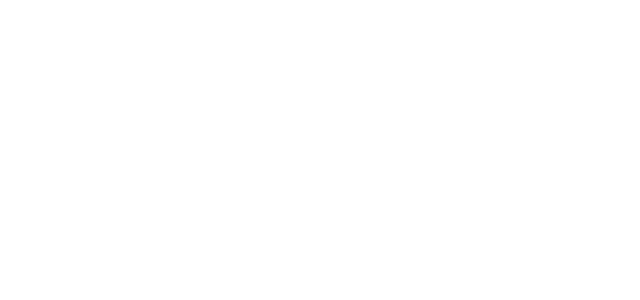
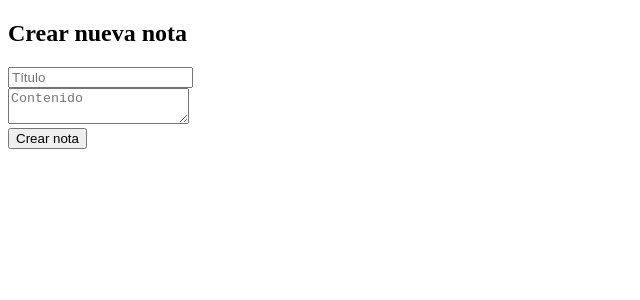
Before and after one commit to andresgalvis26/noteforge, a React (Vite) app in the folder frontend/: page /note/new in a window 1280 px wide. Before the commit this address had no page. Shown: the top 300 px of the page, without its empty margins (0-640 px from the left). Built offline with nearby package versions, Linux system fonts and the light colour scheme.

Commit message:
feat: add NewNote component for creating notes with form handling

```diff
--- a/frontend/src/App.jsx
+++ b/frontend/src/App.jsx
@@ -2,6 +2,7 @@ import { BrowserRouter as Router, Routes, Route } from 'react-router-dom'
 import Login from './pages/Login.jsx'
 import Register from './pages/Register.jsx'
 import Dashboard from './pages/Dashboard.jsx'
+import NewNote from './pages/NewNote.jsx'
 
 function App() {
   return (
@@ -10,6 +11,7 @@ function App() {
         <Route path="/" element={<Login />} />
         <Route path="/register" element={<Register />} />
         <Route path='/dashboard' element={<Dashboard />} />
+        <Route path='/note/new' element={<NewNote />} />
       </Routes>
     </Router>
   )
--- /dev/null
+++ b/frontend/src/pages/NewNote.jsx
@@ -0,0 +1,72 @@
+import { useState } from 'react';
+import axios from 'axios';
+import { useNavigate } from 'react-router-dom';
+
+function NewNote () {
+    const [form, setForm] = useState({ title: '', content: '' });
+    const [error, setError] = useState('');
+    const navigate = useNavigate();
+
+    const handleChange = e => {
+        setForm({
+            ...form,
+            [e.target.name]: e.target.value
+        });
+    }
+
+    const handleSubmit = async e => {
+        e.preventDefault();
+
+        const token = localStorage.getItem('token');
+        if (!token) {
+            setError('No se encontró el token. Inicia sesión nuevamente.');
+            navigate('/login');
+            return;
+        }
+
+        try {
+            await axios.post('http://localhost:5126/api/notes/', form, {
+                headers: {
+                    Authorization: `Bearer ${token}`
+                }
+            });
+            navigate('/dashboard'); // Redirigir al dashboard después de crear la nota
+        } catch (error) {
+            setError(error.response?.data?.msg || 'Error al crear la nota');
+        }
+    }
+
+    return (
+        <div>
+            <h2>Crear nueva nota</h2>
+            {error && <p style={{ color: 'red'}}>{error}</p>}
+
+            <form onSubmit={handleSubmit}>
+                <input
+                    type="text"
+                    name="title"
+                    placeholder="Título"
+                    value={form.title}
+                    onChange={handleChange}
+                    required
+                />
+
+                <br />
+
+                <textarea
+                    name="content"
+                    placeholder="Contenido"
+                    value={form.content}
+                    onChange={handleChange}
+                    required
+                ></textarea>
+
+                <br />
+
+                <button type="submit">Crear nota</button>
+            </form>
+        </div>
+    )
+}
+
+export default NewNote;
```
